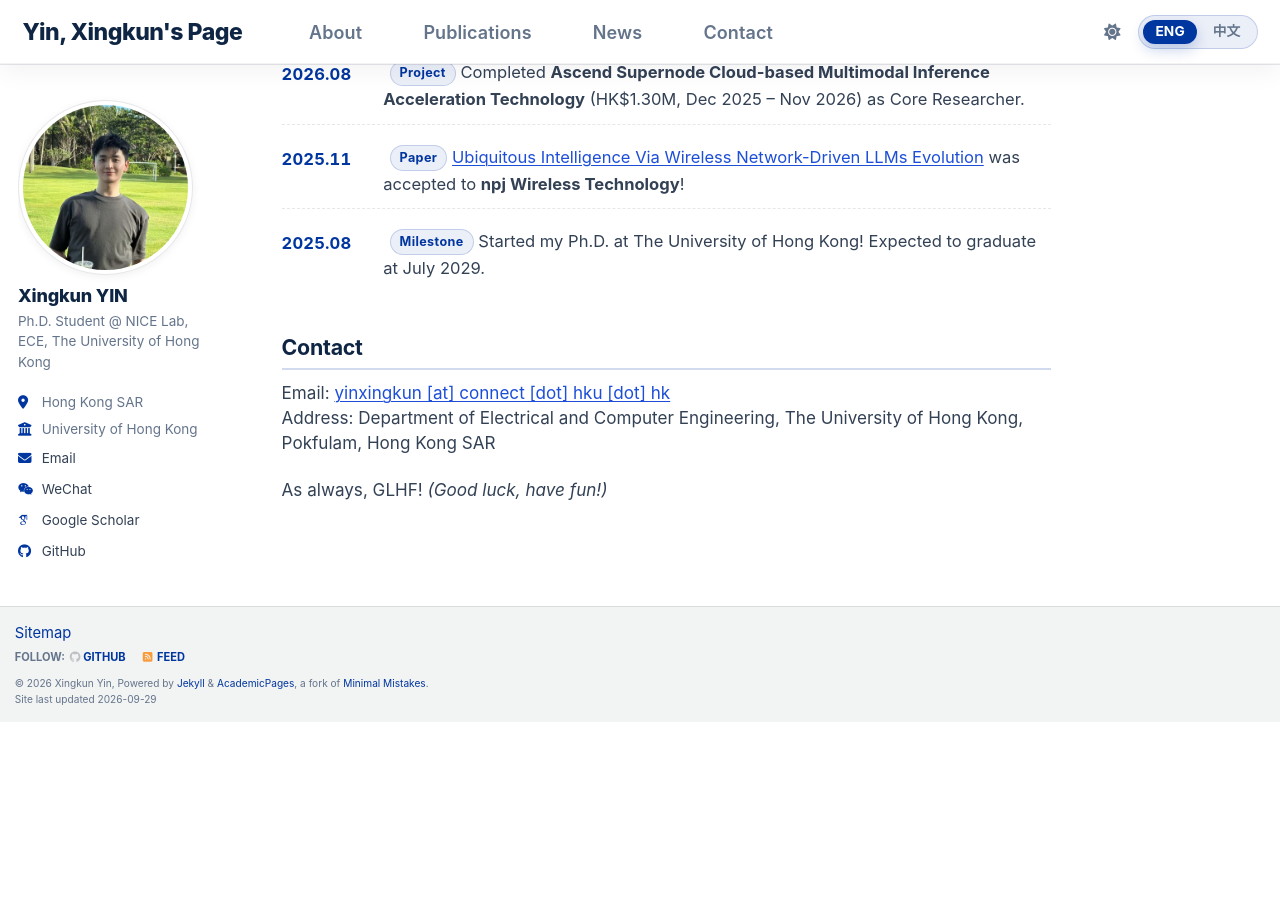
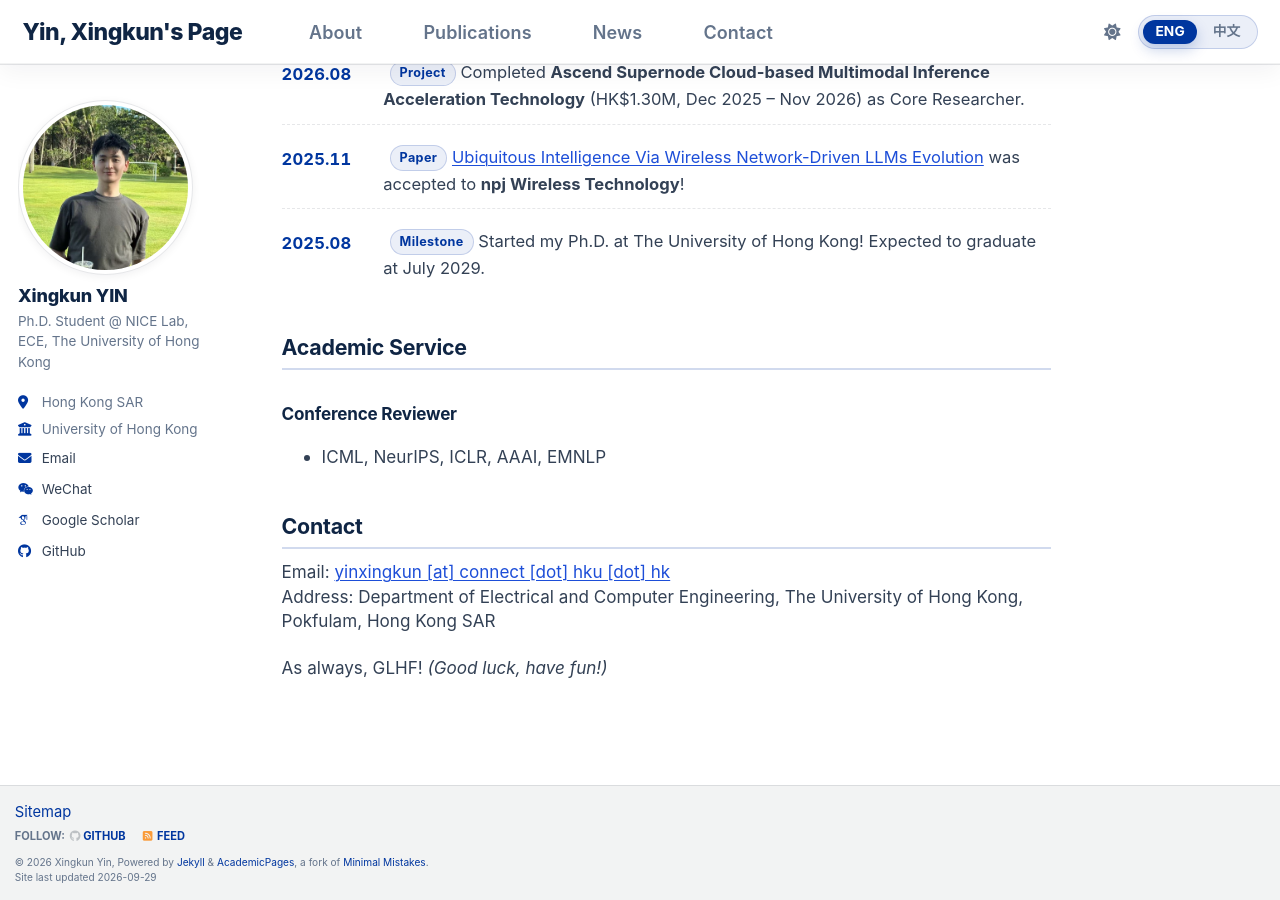
Before and after one commit to troyyxk/troyyxk.github.io, a Jekyll site: the page built from _pages/about.md, in a window 1280 px wide and 900 px high, scrolled down 2383 px. Built offline with Jekyll 4.4.1, drawn with Linux system fonts in a browser that asks for light colours; some web fonts are replaced; a script bundle is joined from its source files by our own code; library files that are not in the unit come from our copies; comment, search, counter and statistics services are not loaded; before the commit the page ends 3104 px from its top, so only the background shows below that.

Commit message:
Add an Academic Service section
Between News and Contact, in the same shape as the other sections: a bilingual
heading, then a reviewer line per language. The conference list follows the
layout used by the reference homepage, so a journal line can be added later
without reshaping the block.

```diff
--- a/_pages/about.md
+++ b/_pages/about.md
@@ -107,6 +107,22 @@ redirect_from:
   </li>
 </ul>
 
+<h2 id="service"><span class="lang-en lang-inline">Academic Service</span><span class="lang-zh lang-inline">学术服务</span></h2>
+
+<div class="lang-en lang-block">
+  <h3>Conference Reviewer</h3>
+  <ul>
+    <li>ICML, NeurIPS, ICLR, AAAI, EMNLP</li>
+  </ul>
+</div>
+
+<div class="lang-zh lang-block">
+  <h3>会议审稿</h3>
+  <ul>
+    <li>ICML、NeurIPS、ICLR、AAAI、EMNLP</li>
+  </ul>
+</div>
+
 <h2 id="contact"><span class="lang-en lang-inline">Contact</span><span class="lang-zh lang-inline">联系方式</span></h2>
 
 <div class="about-summary lang-en lang-block">
```
